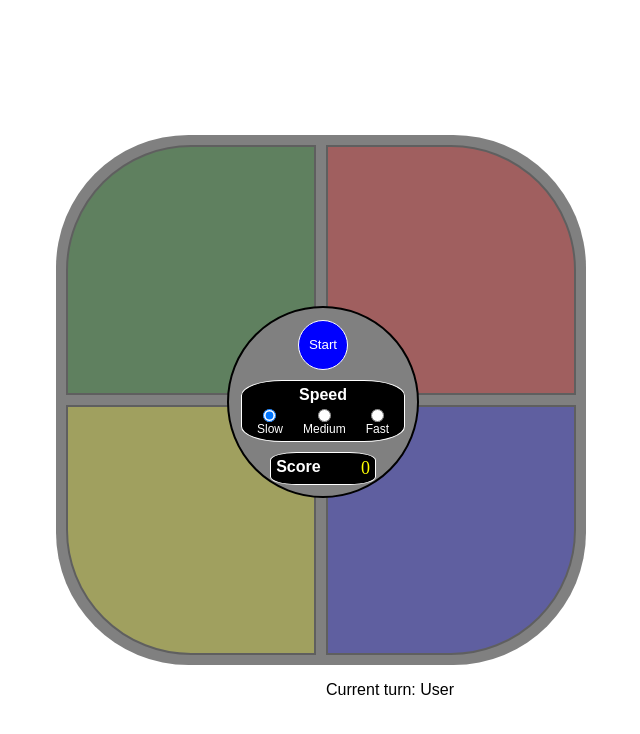
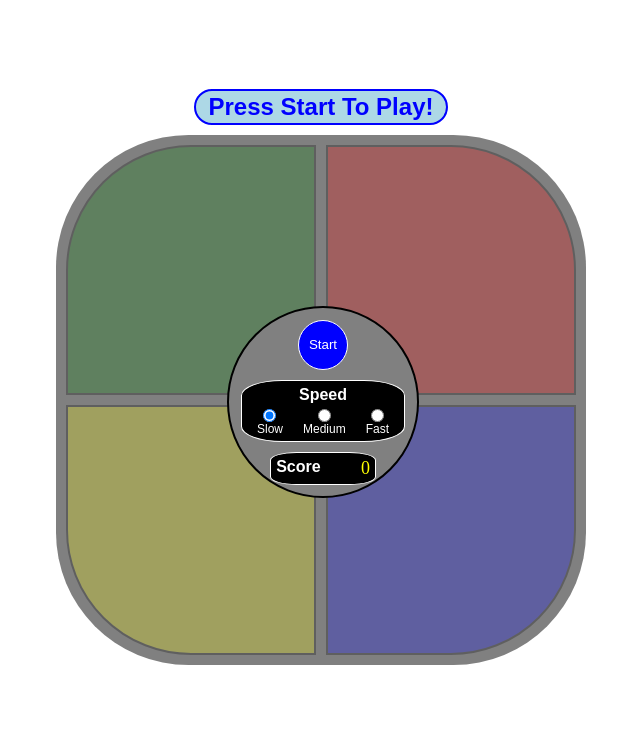
Before and after one commit to byrdsean/simon-clone, a React (Create React App) app: page / in a window 1280 px wide. Shown: the top 734 px of the page, without its empty margins (319-959 px from the left). Built offline with nearby package versions, Linux system fonts and the light colour scheme; a web font is replaced by a local one.

Commit message:
Added prompts to display the current players turn, game over, and play to start message.

```diff
--- a/src/app/App.css
+++ b/src/app/App.css
@@ -35,3 +35,22 @@
   width: calc(var(--boardLength) + 20px);
   position: relative;
 }
+
+#gameOverPrompt {
+  height: calc(var(--font-size) * 2);
+  font-size: calc(var(--font-size) * 1.5);
+  font-weight: 600;
+  width: 100%;
+  max-width: var(--button-size);
+  text-align: center;
+  margin: 10px auto 0;
+  display: flex;
+  flex-direction: column;
+  justify-content: center;
+  border: 2px red solid;
+  color: red;
+}
+
+#gameOverPrompt.hide {
+  visibility: hidden;
+}
--- a/src/app/App.js
+++ b/src/app/App.js
@@ -3,6 +3,7 @@
 import "./App.css";
 import GameButton from "../gameButton/gameButton";
 import GameControls from "../gameControls/gameControls";
+import GamePrompt from "../gameControls/gamePrompt/gamePrompt";
 import { useEffect, useState } from "react";
 
 const baseHighlightDuration = 1000;
@@ -14,8 +15,9 @@ const difficulty = {
 };
 
 function App() {
-  const [startFlag, setStartFlag] = useState(false);
+  const [startFlag, setStartFlag] = useState(null);
   const [score, setScore] = useState(0);
+  const [showGameOver, setShowGameOver] = useState(false);
 
   //List of colors for each level
   const [colorsPerLevel, setColorsPerLevel] = useState([]);
@@ -93,11 +95,13 @@ function App() {
   };
 
   const startGame = () => {
+    setShowGameOver(false);
     updateColorList();
   };
 
   const endGame = () => {
-    console.log("GAME OVER!");
+    setShowGameOver(true);
+    console.log("endGame");
 
     //Reset the state values
     resetGameSpeed();
@@ -119,7 +123,7 @@ function App() {
   useEffect(() => {
     if (startFlag) {
       startGame();
-    } else {
+    } else if (startFlag !== null) {
       endGame();
     }
   }, [startFlag]);
@@ -188,9 +192,12 @@ function App() {
   return (
     <div id="gameboard">
       <div id="simon-game">
+        <GamePrompt
+          startFlag={startFlag}
+          updatingColorsPerLevel={updatingColorsPerLevel}
+        />
         <div id="button-group">
           <p>{colorsPerLevel.join(", ")}</p>
-          <p>{`Current turn: ${!updatingColorsPerLevel ? "User" : "Game"}`}</p>
           {colors.map((aColor) => (
             <GameButton
               key={aColor}
@@ -201,6 +208,9 @@ function App() {
               gameStart={startFlag}
             />
           ))}
+        </div>
+        <div id="gameOverPrompt" className={showGameOver ? "" : "hide"}>
+          Game Over!
         </div>
         <GameControls
           start_stop={start_stop}
--- /dev/null
+++ b/src/gameControls/gamePrompt/gamePrompt.css
@@ -0,0 +1,33 @@
+#playerTurn {
+  height: calc(var(--font-size) * 2);
+  font-size: calc(var(--font-size) * 1.5);
+  font-weight: 600;
+  width: 100%;
+  max-width: var(--button-size);
+  text-align: center;
+  margin: 0 auto 10px;
+  border: 2px black solid;
+  border-radius: 25px;
+  color: black;
+  display: flex;
+  flex-direction: column;
+  justify-content: center;
+}
+
+#playerTurn.user {
+  border-color: green;
+  color: green;
+  background-color: lightgreen;
+}
+
+#playerTurn.game {
+  border-color: red;
+  color: red;
+  background-color: pink;
+}
+
+#playerTurn.startToPlay {
+  border-color: blue;
+  color: blue;
+  background-color: lightblue;
+}
--- /dev/null
+++ b/src/gameControls/gamePrompt/gamePrompt.js
@@ -0,0 +1,22 @@
+import React from "react";
+import "./gamePrompt.css";
+
+function GamePrompt(props) {
+  if (!props.startFlag) {
+    return (
+      <div id="playerTurn" className="startToPlay">
+        <div>Press Start To Play!</div>
+      </div>
+    );
+  }
+  return (
+    <div
+      id="playerTurn"
+      className={props.updatingColorsPerLevel ? "game" : "user"}
+    >
+      <div>{props.updatingColorsPerLevel ? "Game's Turn." : "Your Turn!"}</div>
+    </div>
+  );
+}
+
+export default GamePrompt;
```
